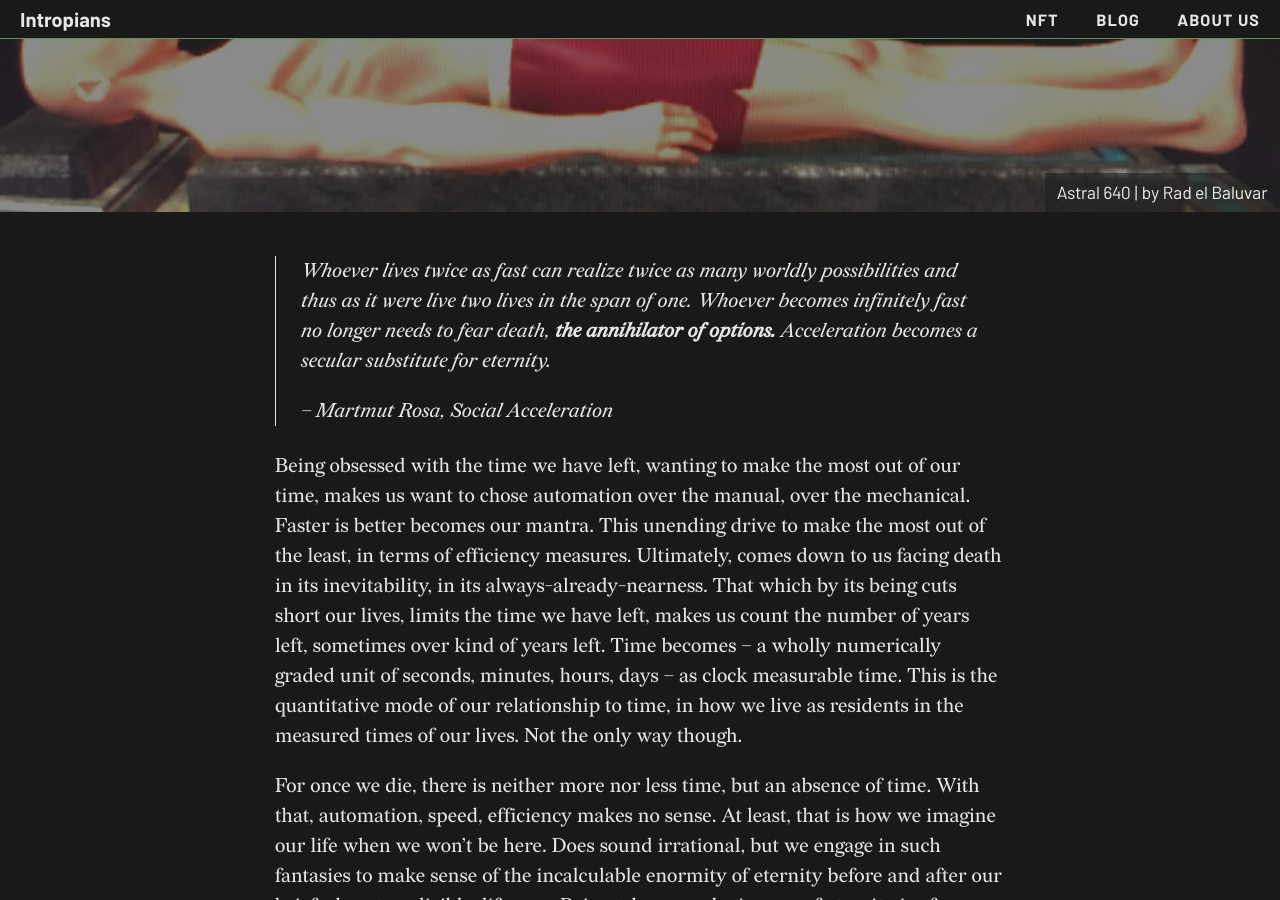
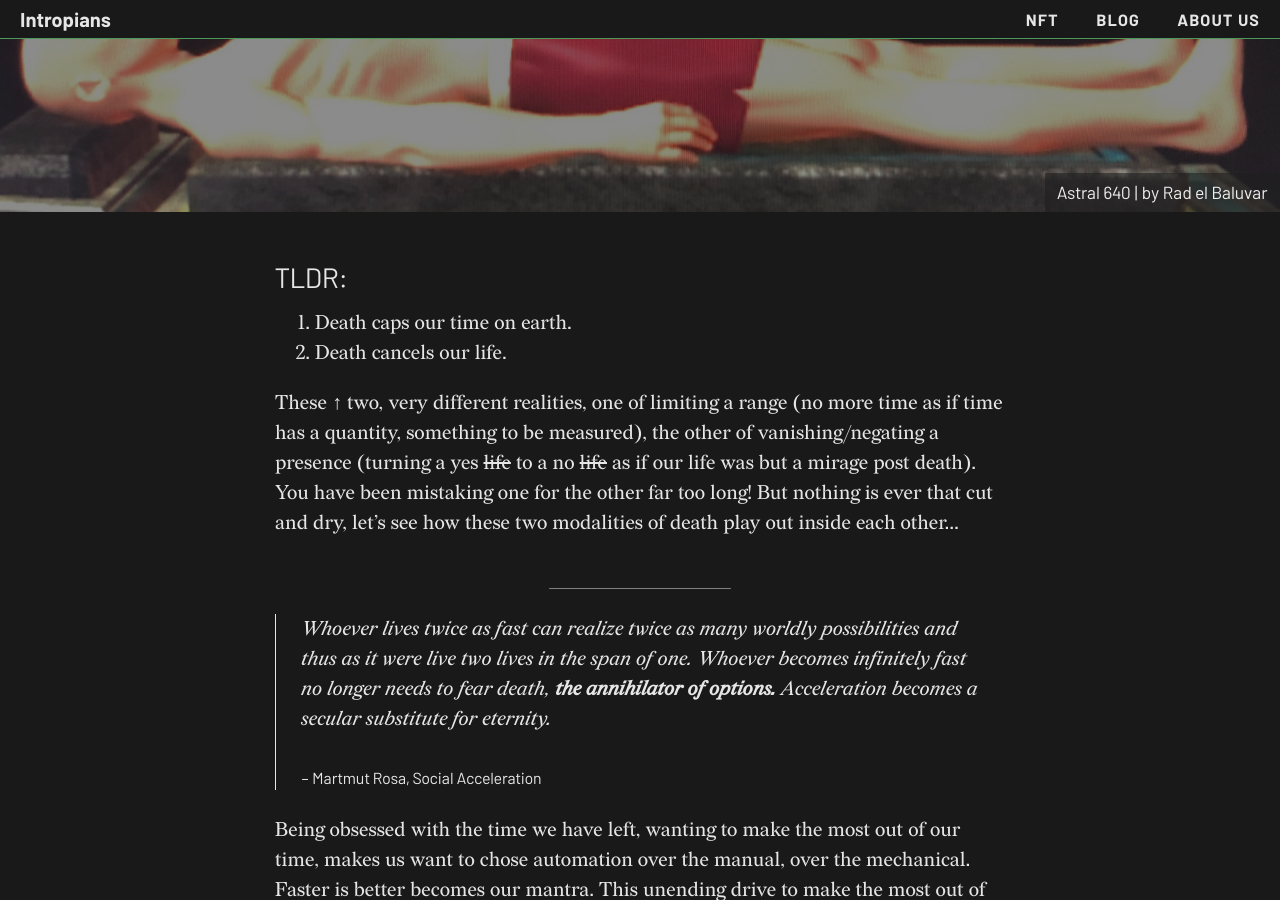
Before and after one commit to Intropians/intropians.org, a Jekyll site: the page built from _posts/2021-04-29-001.md, in a window 1280 px wide and 900 px high, scrolled down 423 px. Built offline with Jekyll 4.4.1, drawn with Linux system fonts in a browser that asks for light colours; nearby versions of some CDN libraries; some of the changed text lies outside the part shown.

Commit message:
added TLDR

```diff
--- a/_posts/2021-04-29-001.md
+++ b/_posts/2021-04-29-001.md
@@ -12,9 +12,17 @@ show_excerpt: true
 tags: [death, time]
 ---
 
+## TLDR:
+1. Death caps our time on earth.
+2. Death cancels our life.
+
+These ↑ two, very different realities, one of limiting a range (no more time as if time has a quantity, something to be measured), the other of vanishing/negating a presence (turning a yes ~~life~~ to a no ~~life~~ as if our life was but a mirage post death). You have been mistaking one for the other far too long! But nothing is ever that cut and dry, let's see how these two modalities of death play out inside each other... <br/> <br/>
+
+-----
+
 > Whoever lives twice as fast can realize twice as many worldly possibilities and thus as it were live two lives in the span of one. Whoever becomes infinitely fast no longer needs to fear death, **the annihilator of options.** Acceleration becomes a secular substitute for eternity.
 >
-> -- Martmut Rosa, Social Acceleration
+> <cite>-- Martmut Rosa, Social Acceleration</cite>
 
 Being obsessed with the time we have left, wanting to make the most out of our time, makes us want to chose automation over the manual, over the mechanical. Faster is better becomes our mantra. This unending drive to make the most out of the least, in terms of efficiency measures. Ultimately, comes down to us facing death in its inevitability, in its always-already-nearness. That which by its being cuts short our lives, limits the time we have left, makes us count the number of years left, sometimes over kind of years left. Time becomes -- a wholly numerically graded unit of seconds, minutes, hours, days -- as clock measurable time. This is the quantitative mode of our relationship to time, in how we live as residents in the measured times of our lives. Not the only way though.
 
@@ -22,7 +30,7 @@ For once we die, there is neither more nor less time, but an absence of time. Wi
 
 > I am become death, the destroyer of worlds.
 >
-> -- Bhagavath Gita, [as quoted by Oppenheimer on the first successful nuclear bomb test].
+> <cite>-- Bhagavath Gita, [as quoted by Oppenheimer on the first successful nuclear bomb test].</cite>
 
 Qualitatively, death presents itself to us as The One who negates our life, making us doubt if our life is but a mirage in the face of eternity of not being. Here we imagine a time when we are long dead, our specter floating far away in the universe looking back at the tiny speck of rock we call earth, and reminiscing our life, not being sure if it meant anything at all for how could it when it is, if at all, but a vague memory in the minds of those alive.
 
@@ -34,7 +42,7 @@ These are those moods where life does not reveal to us so we can count it in how
 
 ---------
 
-# Where the Quantitative & the Qualitative meet: That's YOLO ~~(many times over)~~
+## Where the Quantitative & the Qualitative meet: That's YOLO ~~(many times over)~~
 
 As long as we experience our life as a temporal range, we can still reason with it, bargain our time (as with a salary), there is the possibility of calculability with scarce resources. But with the qualitative, having an absence of time post death brings negates any calculability of time.
 
@@ -47,7 +55,7 @@ Temporal scarcity captures only the quantitative play of death's engagement with
 > I am become meme, <br/>
 > Destroyer of shorts
 >
-> <cite><a href="https://twitter.com/elonmusk/status/1357269755112148993">Elon Musk</cite>
+> <cite> -- <a href="https://twitter.com/elonmusk/status/1357269755112148993">Elon Musk</a></cite>
 
 The hyper productive person is overcompensating this incalculability by adding blinkers from seeing the approach of eternity. So is the life that is deeply measured in terms of trading one's time only for the best and the highest rated goods, tv shows, latest gadgets, most expensive luxuries of life, to the most miserly person saving up on all costs. The question, ‘who am I?’ gets transmuted to ‘how much am I?’ — in terms of net worth, value to my employer, number of friends on social media, follower count on Instagram, number of likes and retweets, number of steps walked today as per Fitbit. Life becomes a marketplace. Competing against each other is a proxy for trying to beat the pace at which death is approaching us. Markets are mortuaries as well.
 
@@ -55,11 +63,11 @@ Those who degen, who are self destructive, would rather want to embrace the side
 
 > The Fear of Death is not an instinct: it is a reaction of the animal who is conscious enough to become aware of himself and his inevitable fate; so it is something we have learned. But exactly what is it we have learned? Is the dilemma of life-confronting-death an objective fact we just see, or is this, too, something constructed and projected, more like an unconscious game that each of us is playing with himself? According to Buddhism, life-against-death is a delusive way of thinking it is dualistic: the denial of being dead is how the Ego affirms itself as being alive; so it is the act by which the Ego constitutes itself. To be self-conscious is to be conscious of oneself, to grasp oneself, as being alive. (Despite all their struggles to keep from dying, other animals do not dread death, because they are not aware of themselves as alive.) Then death terror is not something the Ego has, it is what the Ego IS.
 >
-> <cite>The Wanderling, <a href="http://the-wanderling.com/ego.html">DEATH OF THE EGO: A Buddhist View</a></cite>
+> <cite>-- The Wanderling, <a href="http://the-wanderling.com/ego.html">DEATH OF THE EGO: A Buddhist View</a></cite>
 
 ------
 
-# The Existentialism of YOLO: Its unfairness & its Irredemability
+## The Existentialism of YOLO: Its unfairness & its Irredemability
 
 At the heart of YOLO, is the affective realization that life is inherently unfair, for it comes with its own ending always already inscribed in it. This is not any road side unfair, but Unfairness Per Excellence, for whereever we go, our life goes, the unfairness keeps knowcking at us. If we listen too long to this knock, if we are unable to distract ourselves sufficiently, a desire starts creeping up inside of of us. That is the desire to destroy one's own life, at least that way one would have a certain level of control in the otherwise inevitable ending of all good things.
 
@@ -67,7 +75,7 @@ If all good things must end, why not be one making that happen: being a irrespon
 
 > Crito, we owe a cock to Asclepius. Do pay it. Don't forget.
 >
-> <cite>Socrates' last words</cite>
+> <cite>-- Socrates' last words</cite>
 
 At its base, there is a deep seated *dukkha* (anger? angst? despair? forlornness? not always in a negative sense, so much of existentialism) at the unfairness of having this one and only chance at eternity, this one life, to be negated soon, to realize it coming to an end.
 
@@ -81,11 +89,11 @@ Redemption is not a *return* however, we are born anew once we cross over the ot
 
 > Then I saw “a new heaven and a new earth,” for the first heaven and the first earth had passed away, and there was no longer any sea. I saw the Holy City, the new Jerusalem, coming down out of heaven from God, prepared as a bride beautifully dressed for her husband. And I heard a loud voice from the throne saying, “Look! God’s dwelling place is now among the people, and he will dwell with them. They will be his people, and God himself will be with them and be their God. ‘He will wipe every tear from their eyes. There will be no more death’ or mourning or crying or pain, for the old order of things has passed away.”
 >
-> <cite>Rev 21, A New Heaven and a New Earth, The Holy Bible</cite>
+> <cite>-- Rev 21, A New Heaven and a New Earth, The Holy Bible</cite>
 
 -----
 
-# The Political Theology of YOLO: Accelerationism and Apocalypsism
+## The Political Theology of YOLO: Accelerationism and Apocalypsism
 
 In the socio-political spectrum, YOLO-dukkha continuum plays out in the accelerationist movements that has been prevalent under later modernity with Nick Land, Mencius Moldbug, Peter Theil et al. They want to accelerate the rate of growth in terms of capital acquirement, industry formation, but more importantly in terms of profit margins that adversely affect the Gini coefficient, the unrestrained spread and dominance of the computing paradigm via the cyberspace, the informationalizing of the human condition to turn everything exclusively in a game theoretic angle to be solved by the application of market design instead of moral and theological injunctions. They want to speed up capitalism to the point it finally breaks, thus eventually, turning its momentum against itself, in a mode of a critique of capitalism, as a post-capitalist form of Marxism. Marx's claim that capitalism is a necessary transition stage for communism to usher in, made the Soviet Union become an industrialized nation, and now its Western European and North American form, is turning capitalism more capitalist, one with no holds barred. They can be thought of as right-wing Marxists in that they are playing capitalism against itself. This amounts to capitalist techno-automation sans any speed limits so as to eventually exhaust the capital machine till it breaks down once and for all.
 
@@ -106,7 +114,7 @@ Also, is at the heart of the ISIL raison d’etre of speeding up the coming of t
 
 -----
 
-# Pschoanalytic term for YOLO: Death Drive
+## Pschoanalytic term for YOLO: Death Drive
 
 Our wanting to have agency in our worst nightmares, *not inspite of, but because*, we are convinced of its inevitability is the source of the famous psychoanalytic term, death drive, embracing/enacting which, releases the weird sense of bliss of a limit experience in a movement of passion, or jouissance, at our release from being enslaved to our unquenchable thirst to live no more. These are morbid excitations, more stimulating than pleasure could stand, having to ground our enjoyment in a rigorous underlayer of friction — a fit of rage, wallowing in sorrow, righteous anger, flirting/crossing the line, extreme activities (sports such as bungee jumping, tourism such as Chernobyl trips, festivals such as burning man), watching horror movies when it will clearly disturb the quality of sleep after that, really deep tissue massage, making oneself wait for the fulfillment, staying in a job you hate just because you get to let of some steam from time to time, enjoying an intense workday as one ought to earn a living.
 
```
